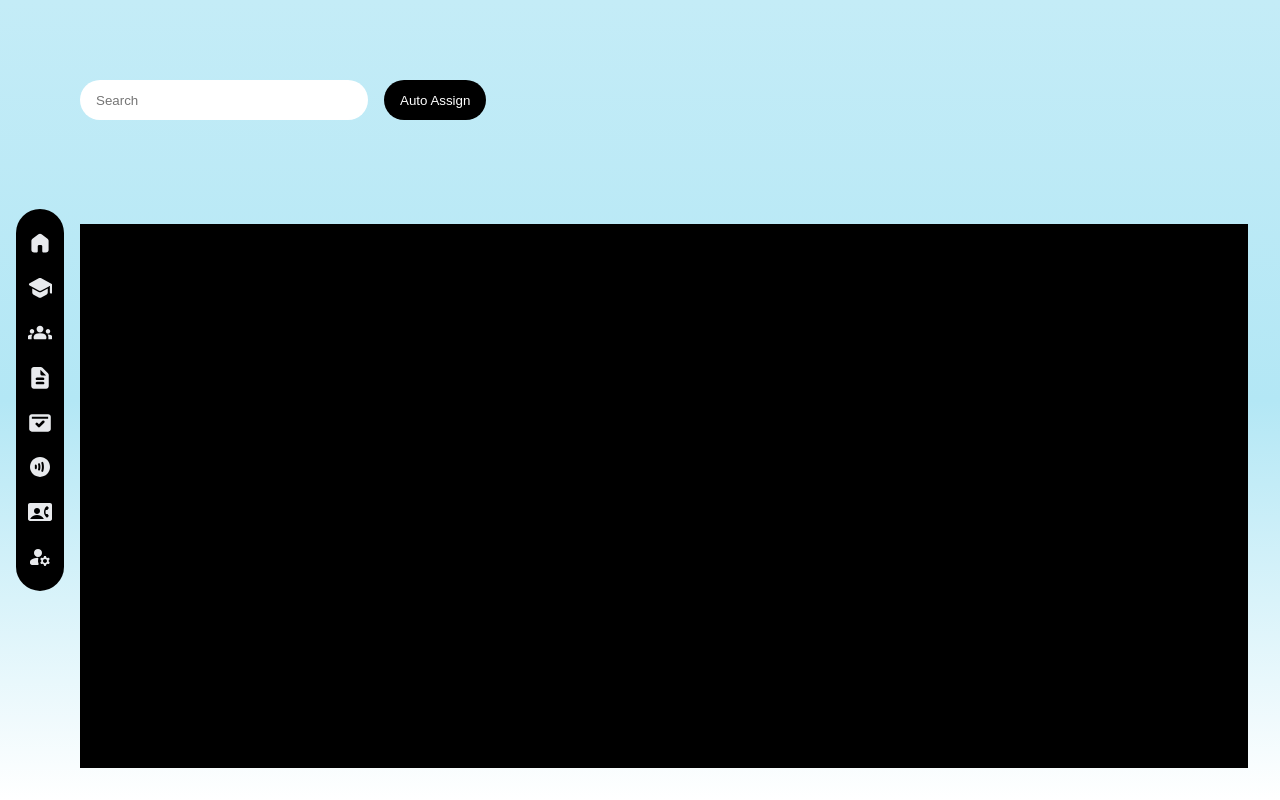
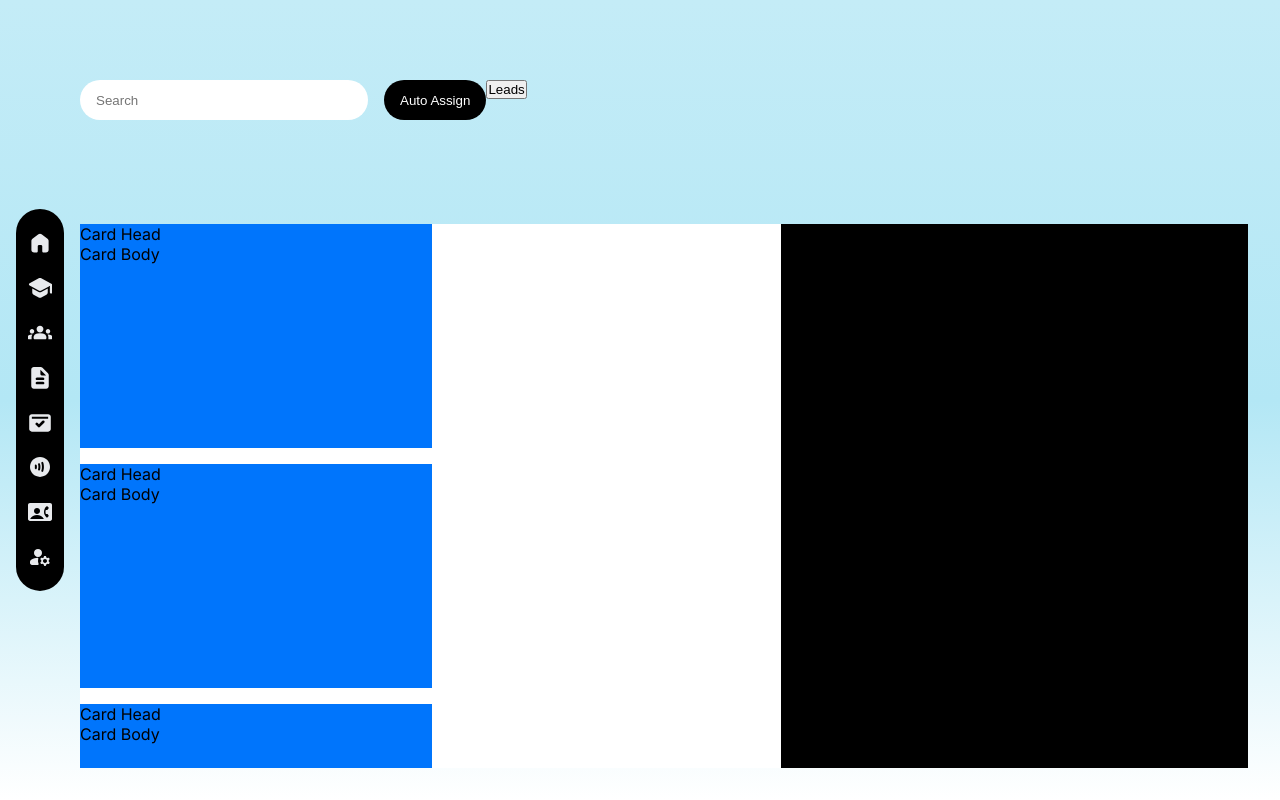
Before and after one commit to Arjunliljo/CRM, a React (Vite) app: page /leads in a window 1280 px wide. Built offline with nearby package versions, Linux system fonts and the light colour scheme.

Commit message:
created Lead

```diff
--- a/Sass/base/_base.scss
+++ b/Sass/base/_base.scss
@@ -5,6 +5,7 @@
   padding: 0;
   margin: 0;
   box-sizing: border-box;
+  transition: all 0.5s ease-in-out;
 }
 
 body {
--- /dev/null
+++ b/Sass/components/_card.scss
@@ -0,0 +1,8 @@
+@use "../abstract/variables" as variables;
+
+.lead-card {
+  background-color: variables.$color-blue;
+  height: 14rem;
+
+  transition: all 0.5s ease-in-out;
+}
--- a/Sass/layout/_mainBody.scss
+++ b/Sass/layout/_mainBody.scss
@@ -37,6 +37,28 @@
   }
 
   & .main-body-box {
-    background-color: variables.$color-black;
+    display: flex;
+    transition: all 1s ease-in-out;
+    overflow: hidden;
+
+    &-left {
+      transition: all 0.5s ease-in-out;
+      background-color: variables.$color-blue;
+      overflow: scroll;
+    }
+    &-right {
+      transition: all 0.5s ease-in-out;
+      background-color: variables.$color-black;
+    }
+  }
+
+  &-scroll-container {
+    width: 100%;
+    min-height: 200vh;
+    background-color: variables.$color-white;
+    overflow-y: scroll;
+    gap: 1rem;
+    display: grid;
+    grid-template-columns: repeat(auto-fill, 22rem);
   }
 }
--- a/Sass/main.scss
+++ b/Sass/main.scss
@@ -10,3 +10,4 @@
 @use "layout/mainBody";
 @use "base/responive";
 @use "components/buttons";
+@use "components/card";
--- /dev/null
+++ b/src/components/Card/LeadCard.jsx
@@ -0,0 +1,8 @@
+export default function LeadCard() {
+  return (
+    <div className="lead-card">
+      <div className="lead-card-head">Card Head</div>
+      <div className="lead-card-body">Card Body</div>
+    </div>
+  );
+}
--- a/src/components/smallComponents/SearchBar.jsx
+++ b/src/components/smallComponents/SearchBar.jsx
@@ -1,5 +1,3 @@
-import React from "react";
-
 export default function SearchBar({ style }) {
   return (
     <div className="search-bar" style={style}>
--- a/src/pages/leads/Leads.jsx
+++ b/src/pages/leads/Leads.jsx
@@ -1,7 +1,10 @@
+import { useState } from "react";
 import AutoBtn from "../../components/buttons/AutoBtn";
 import SearchBar from "../../components/smallComponents/SearchBar";
+import LeadCard from "../../components/Card/LeadCard";
 
 export default function Leads() {
+  const [isLeads, setIsLeads] = useState(true);
   return (
     <main className="main-body leads">
       <div className="main-body-head">
@@ -10,10 +13,33 @@ export default function Leads() {
             <SearchBar />
             <AutoBtn>Auto Assign</AutoBtn>
           </div>
-          <div className="main-body-head-left-bottom"></div>
+          <div className="main-body-head-left-bottom">
+            <button onClick={() => setIsLeads((val) => !val)}>Leads</button>
+          </div>
         </div>
       </div>
-      <div className="main-body-box"></div>
+      <div className="main-body-box">
+        <div
+          className="main-body-box-left"
+          style={isLeads ? { width: "60%" } : { width: "100%" }}
+        >
+          <div className="main-body-scroll-container">
+            <LeadCard />
+            <LeadCard />
+            <LeadCard />
+            <LeadCard />
+            <LeadCard />
+            <LeadCard />
+            <LeadCard />
+            <LeadCard />
+            <LeadCard />
+          </div>
+        </div>
+        <div
+          className="main-body-box-right"
+          style={isLeads ? { width: "40%" } : { width: "0%" }}
+        ></div>
+      </div>
     </main>
   );
 }
--- a/styles/styles.css
+++ b/styles/styles.css
@@ -2,6 +2,7 @@
   padding: 0;
   margin: 0;
   box-sizing: border-box;
+  transition: all 0.5s ease-in-out;
 }
 
 body {
@@ -111,7 +112,27 @@ main {
   gap: 1rem;
 }
 .main-body .main-body-box {
+  display: flex;
+  transition: all 1s ease-in-out;
+  overflow: hidden;
+}
+.main-body .main-body-box-left {
+  transition: all 0.5s ease-in-out;
+  background-color: #0075fc;
+  overflow: scroll;
+}
+.main-body .main-body-box-right {
+  transition: all 0.5s ease-in-out;
   background-color: #000000;
+}
+.main-body-scroll-container {
+  width: 100%;
+  min-height: 200vh;
+  background-color: #ffffff;
+  overflow-y: scroll;
+  gap: 1rem;
+  display: grid;
+  grid-template-columns: repeat(auto-fill, 22rem);
 }
 
 .btn {
@@ -128,3 +149,9 @@ main {
   background-color: #000000;
   color: #ffffff;
 }
+
+.lead-card {
+  background-color: #0075fc;
+  height: 14rem;
+  transition: all 0.5s ease-in-out;
+}
```
